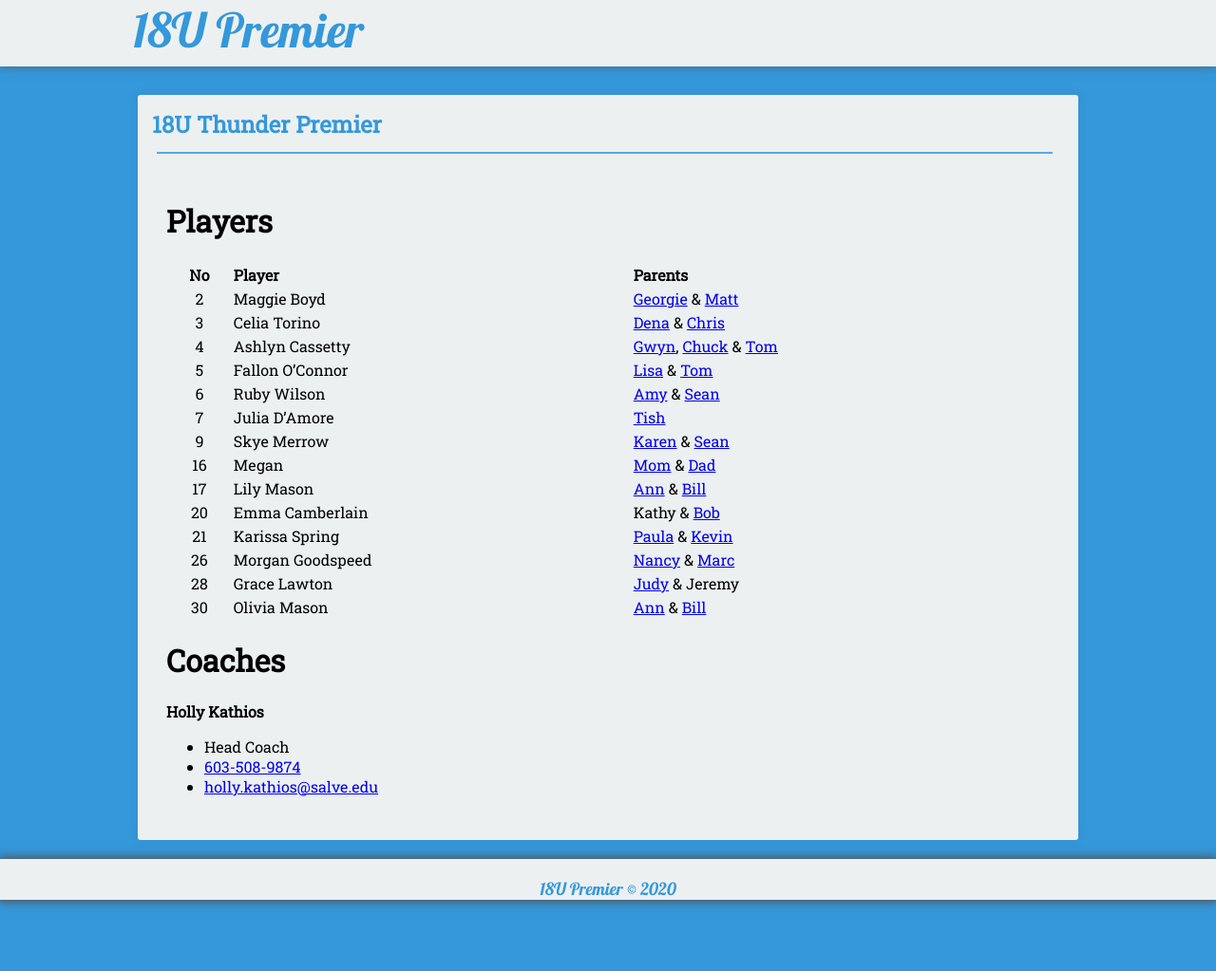
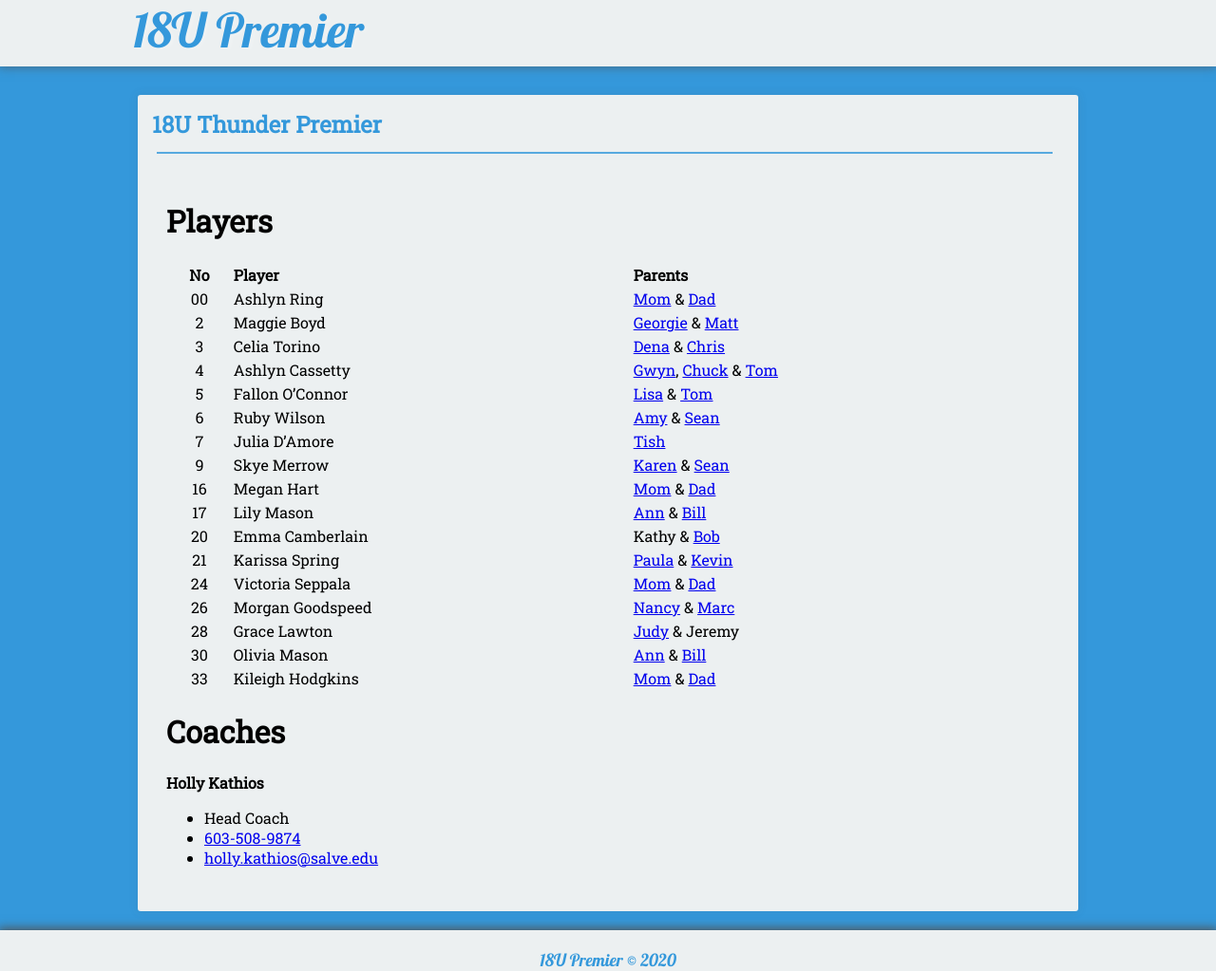
Before and after one commit to seanmerrow/ecf, a Jekyll site: the page built from coaches/index.md, in a window 1280 px wide. Shown: the whole page at 95% size. Built offline with Jekyll 4.4.1, drawn with Linux system fonts in a browser that asks for light colours; nearby versions of some CDN libraries.

Commit message:
Update index.md

```diff
--- a/coaches/index.md
+++ b/coaches/index.md
@@ -8,6 +8,7 @@ permalink: /coaches/
 
 |No    | Player               | Parents          |
 |:----:|:---------------------|:-----------------|
+| 00   |Ashlyn Ring           | [Mom](mailto:mom) & [Dad](mailto:dad) |
 | 2    |Maggie Boyd           | [Georgie](mailto:georgie@arc2arc.com) & [Matt](mailto:matt@arc2arc.com)    |
 | 3    |Celia Torino          | [Dena](mailto:denatorino@gmail.com) & [Chris](mailto:cjtori01@gmail.com)  |
 | 4    |Ashlyn Cassetty       | [Gwyn](mailto:gcassetty@gmail.com), [Chuck](mailto:cmatthewssr@icloud.com) & [Tom](mailto:thomascassetty@gmail.com)     |
@@ -15,13 +16,15 @@ permalink: /coaches/
 | 6    |Ruby Wilson           | [Amy](mailto:amytwilson03@gmail.com) & [Sean](mailto:swilwil@yahoo.com)        |
 | 7    |Julia D'Amore         | [Tish](mailto:tishd32@cox.net) |
 | 9    |Skye Merrow           | [Karen](mailto:kmerrow@msn.com) & [Sean](mailto:seanmerrow@gmail.com)     |
-| 16   |Megan                 | [Mom](mailto:mom) & [Dad](mailto:dad) |
+| 16   |Megan Hart            | [Mom](mailto:mom) & [Dad](mailto:dad) |
 | 17   |Lily Mason            | [Ann](mailto:annmason@trugreenmail.com) & [Bill](mailto:wcmjr@comcast.net)      |
 | 20   |Emma Camberlain       | Kathy & [Bob](mailto:robert.camberlain@kodak.com)
 | 21   |Karissa Spring        | [Paula](mailto:pspring28@yahoo.com) & [Kevin](mailto:kspring27@yahoo.com) |
+| 24   |Victoria Seppala      | [Mom](mailto:mom) & [Dad](mailto:dad) |
 | 26   |Morgan Goodspeed      | [Nancy](mailto:nancy.goodspeed@eversource.com) & [Marc](mailto:marcgoodspeed@comcast.net)     |
 | 28   |Grace Lawton          | [Judy](mailto:jlsgoodtimes@gmail.com) & Jeremy   |
 | 30   |Olivia Mason          | [Ann](mailto:annmason@trugreenmail.com) & [Bill](mailto:wcmjr@comcast.net)      |
+| 33   |Kileigh Hodgkins      | [Mom](mailto:mom) & [Dad](mailto:dad) |
 
 
 # Coaches
```
